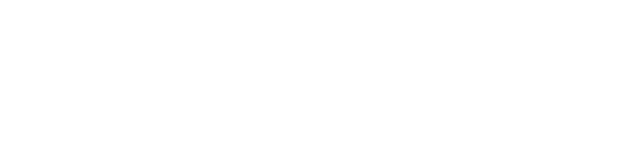
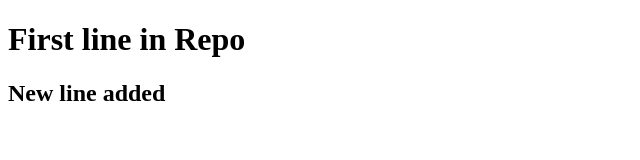
Before and after one commit to WasiqFerdousRafat/my-first-repo, a plain HTML site: page index.html in a window 1280 px wide. Shown: the whole page, without its empty margins (0-640 px from the left). Drawn offline with Linux system fonts and the light colour scheme.

Commit message:
added header

```diff
--- a/index.html
+++ b/index.html
@@ -5,6 +5,8 @@
     <meta http-equiv="X-UA-Compatible" content="IE=edge">
     <meta name="viewport" content="width=device-width, initial-scale=1.0">
     <title>My First Github Repo</title>
+    <h1>First line in Repo</h1>
+     <h2>New line added</h2>
 </head>
 <body>
 
```
